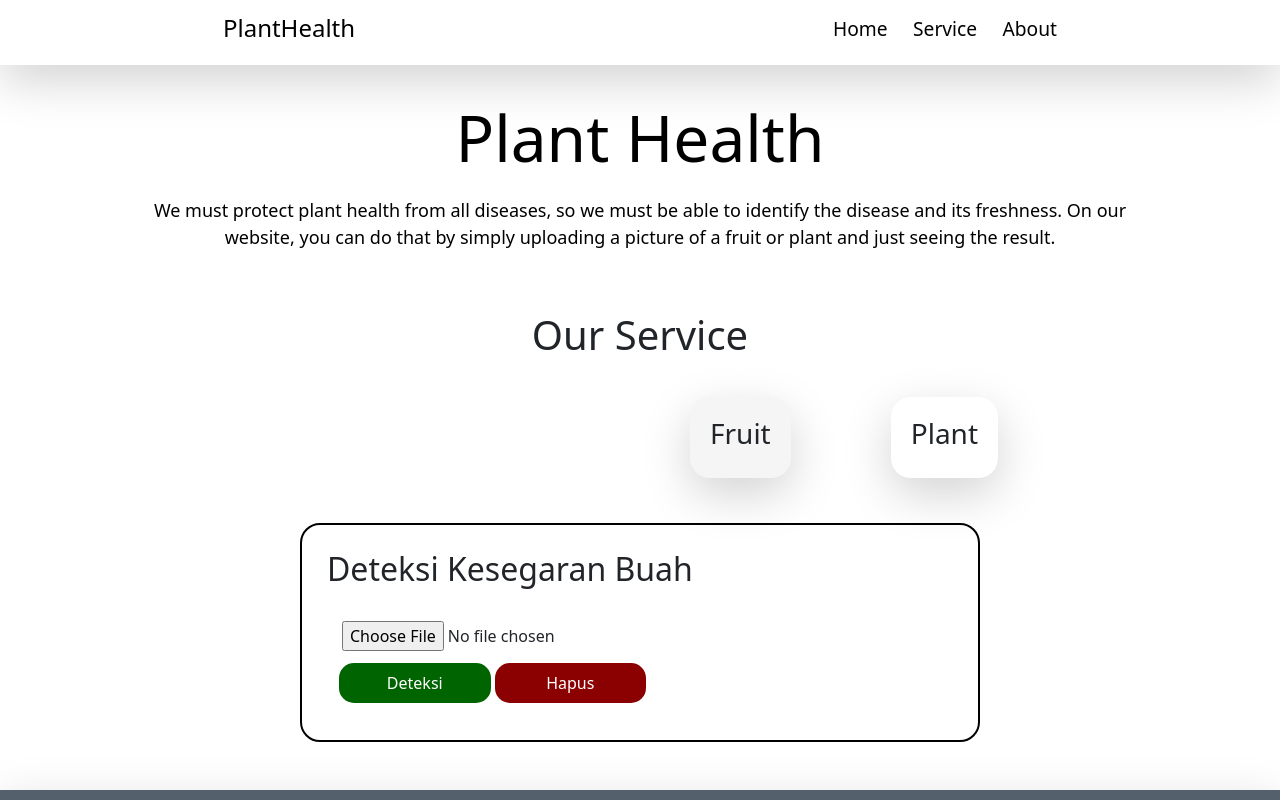
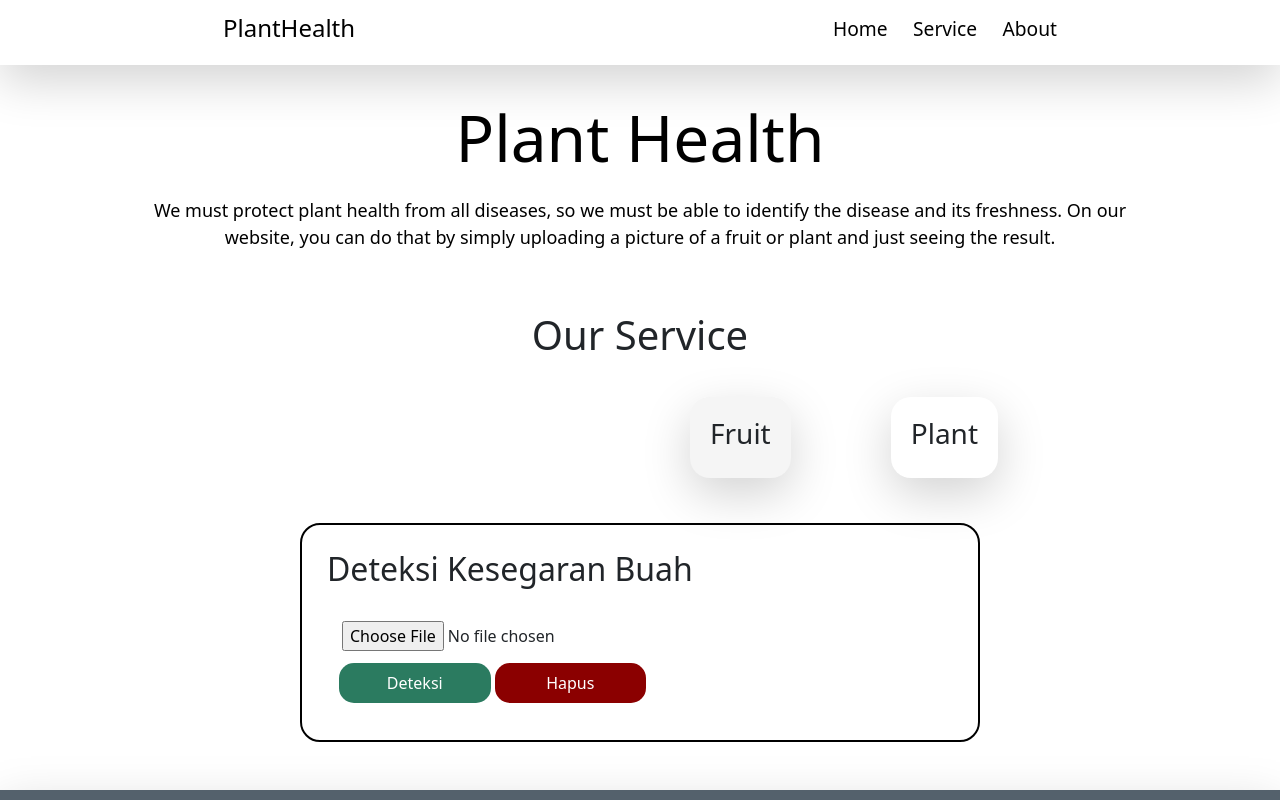
Before and after one commit to capstone-team-c22-057/Web, a website: page service.html in a window 1280 px wide. Both pictures are taken after a click on the element "Fruit". Shown: the top 800 px of the page. Drawn offline with nearby package versions, Linux system fonts and the light colour scheme.

Commit message:
Perbaikan Service css dan html

```diff
--- a/src/css/service.css
+++ b/src/css/service.css
@@ -244,7 +244,7 @@ button {
 }
 
 .image-detection {
-  background-color: darkgreen;
+  background-color: rgb(43, 123, 96);
   color: white;
   margin: 2px;
   border-radius: 15px;
```
Also changed, not shown: service.html (+2 -2 lines).
